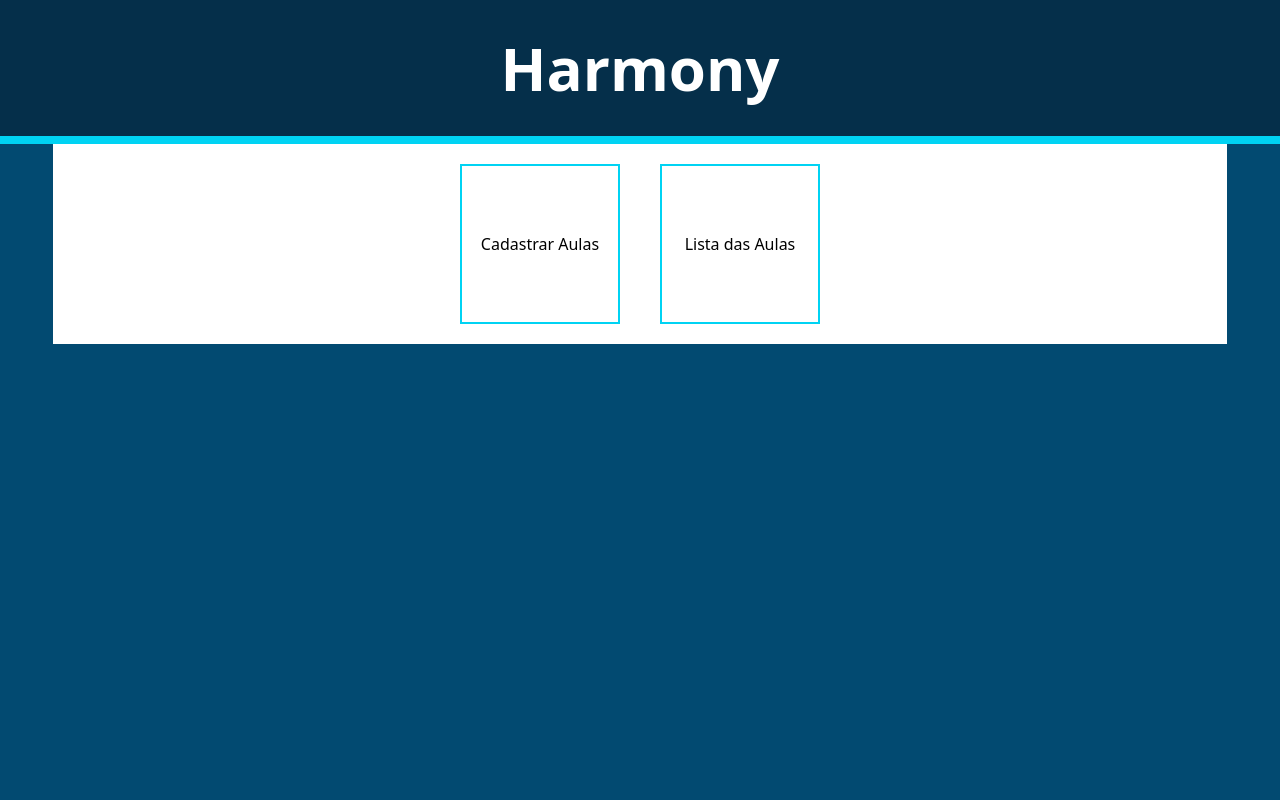
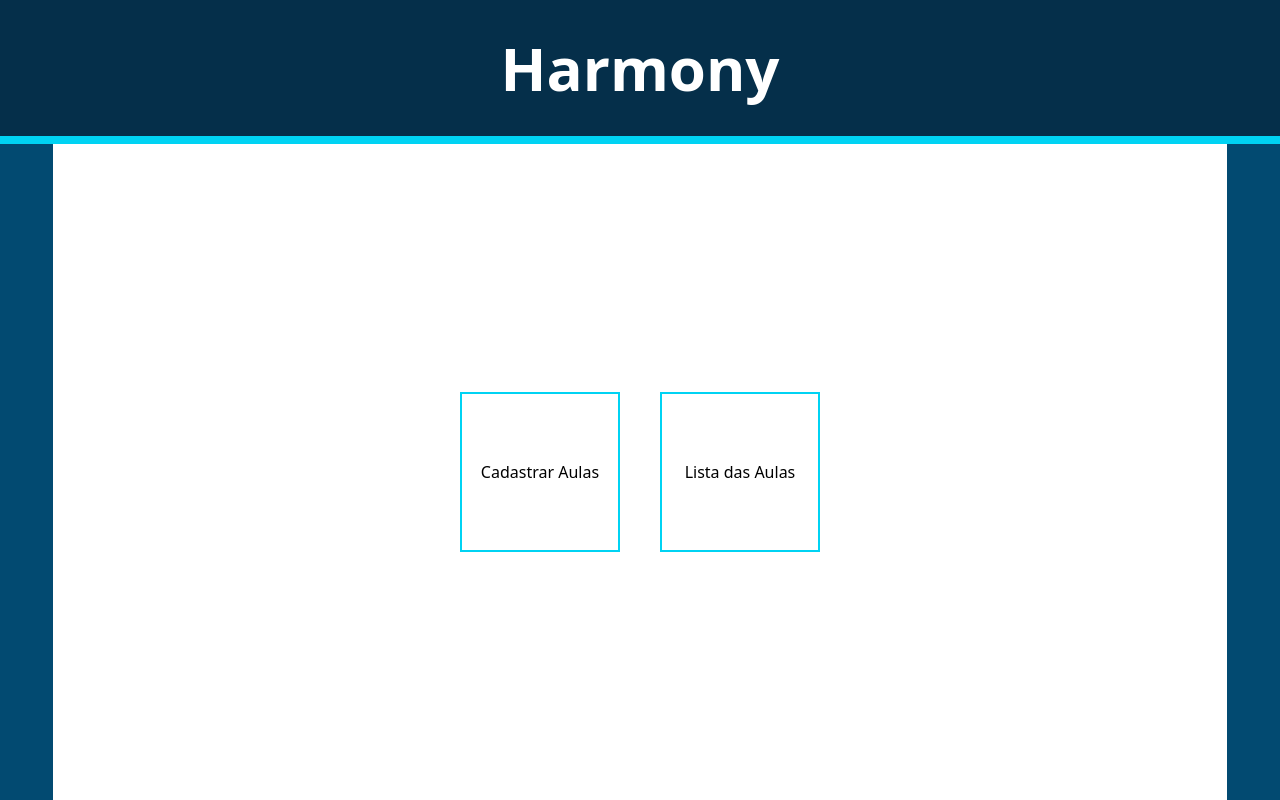
Before and after one commit to CarlosEduardo7700/harmony-system, a Next.js app: page / in a window 1280 px wide. Built offline with nearby package versions, Linux system fonts and the light colour scheme.

Commit message:
style: Alterando a posição e configuração de tamanho dos elementos

```diff
--- a/src/app/globals.css
+++ b/src/app/globals.css
@@ -2,16 +2,16 @@
 
 @layer components {
   body {
-    @apply bg-sky-900 flex flex-col justify-center items-center;
+    @apply bg-sky-900 h-screen flex flex-col justify-start items-center;
   }
 
   .container-principal {
-    @apply bg-white w-11/12 flex justify-center items-center flex-wrap;
+    @apply bg-white min-h-fit h-full w-11/12 flex justify-center items-center flex-wrap;
 
   }
 
   .container-header {
-    @apply bg-sky-950 h-36 w-screen text-white text-6xl font-extrabold flex justify-center items-center border-b-8 border-b-cyan-400;
+    @apply bg-sky-950 min-h-36 w-screen text-white text-6xl font-extrabold flex justify-center items-center border-b-8 border-b-cyan-400;
   }
 
   .container-feature-box {
```
